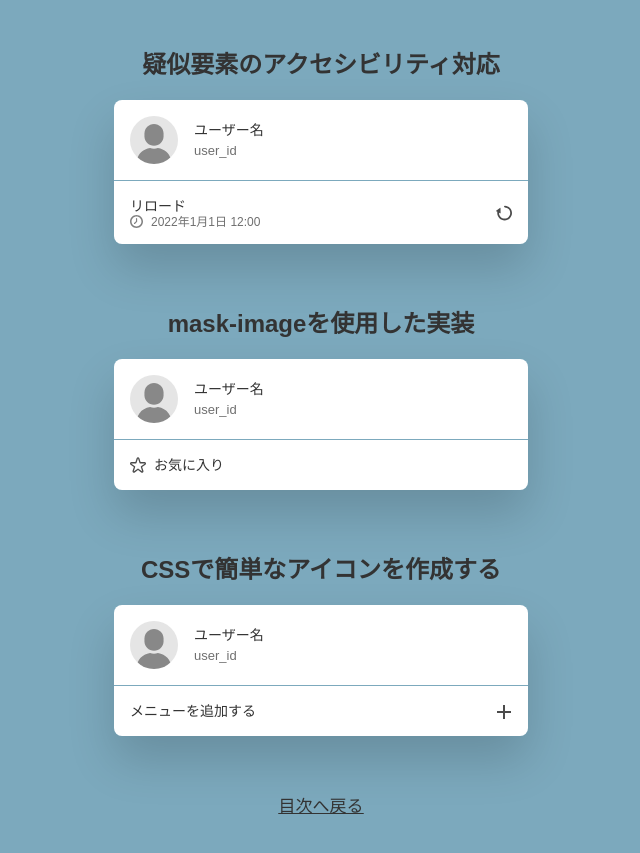
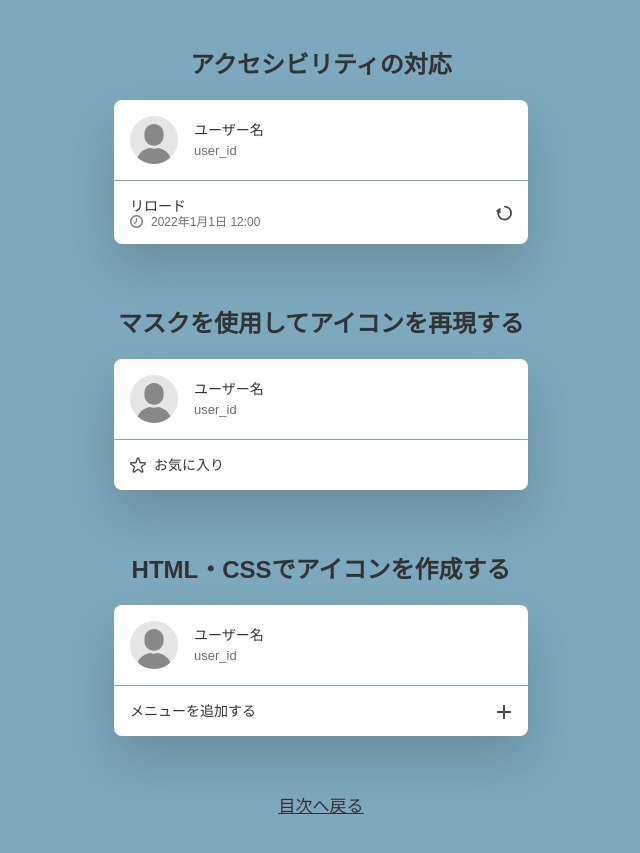
Before and after one commit to ics-creative/220113_align_icon_text, a website built with Vite: page pages/03-etc/index.html in a window 1280 px wide. Shown: the part 97-950 px from the top of the page, without its empty margins (319-959 px from the left). Built offline with nearby package versions, Linux system fonts and the light colour scheme.

Commit message:
03-etcの見出し修正

```diff
--- a/pages/03-etc/index.html
+++ b/pages/03-etc/index.html
@@ -13,7 +13,7 @@
   <body class="page-etc">
     <h1 class="pageTitle">その他</h1>
     <div class="content">
-      <h2>疑似要素のアクセシビリティ対応</h2>
+      <h2>アクセシビリティの対応</h2>
       <div class="account">
         <div class="user">
           <span class="user-image"></span>
@@ -39,7 +39,7 @@
       </div>
       <!-- /.account -->
 
-      <h2>mask-imageを使用した実装</h2>
+      <h2>マスクを使用してアイコンを再現する</h2>
       <div class="account">
         <div class="user">
           <span class="user-image"></span>
@@ -59,7 +59,7 @@
       </div>
       <!-- /.account -->
 
-      <h2>CSSで簡単なアイコンを作成する</h2>
+      <h2>HTML・CSSでアイコンを作成する</h2>
       <div class="account">
         <div class="user">
           <span class="user-image"></span>
```
